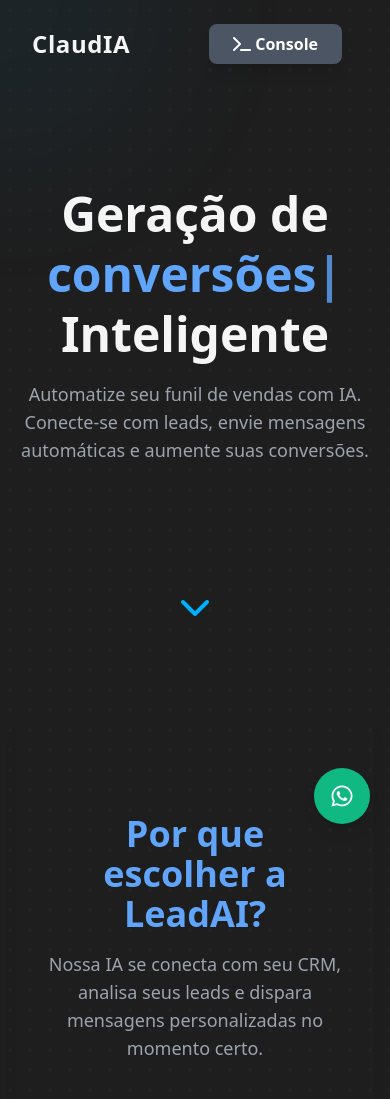
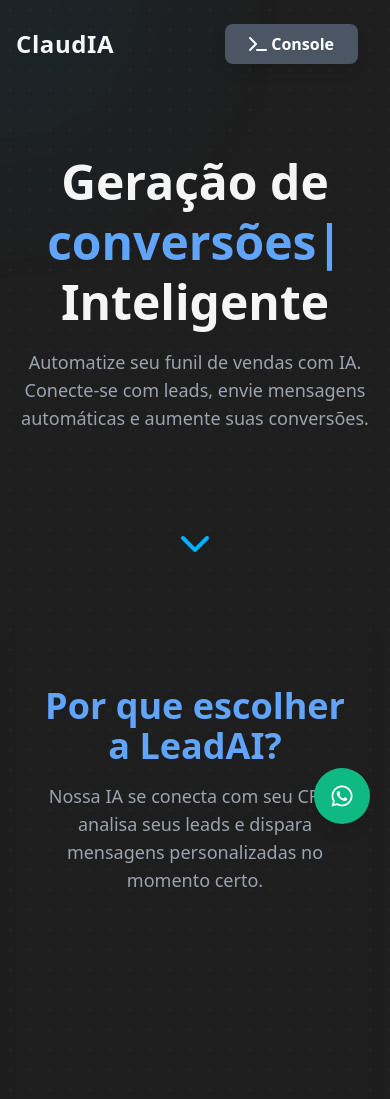
Before and after one commit to flaviozno/biofy-hack, a plain HTML site: page src/index.html in a window 390 px wide. Shown: the top 1099 px of the page. Drawn offline with nearby package versions, Linux system fonts and the light colour scheme.

Commit message:
responsivo

```diff
--- a/src/index.html
+++ b/src/index.html
@@ -85,7 +85,9 @@
 
       <div class="absolute inset-0 bg-grid z-0"></div>
 
-      <header class="relative py-6 px-8 flex justify-between items-center z-10">
+      <header
+        class="relative py-6 px-4 md:px-8 flex justify-between items-center z-10"
+      >
         <h1 class="text-2xl font-extrabold tracking-wide">ClaudIA</h1>
         <div>
           <button
@@ -96,7 +98,7 @@
         </div>
       </header>
 
-      <section class="relative text-center py-24 z-10">
+      <section class="relative text-center py-16 md:py-24 z-10">
         <h2 class="text-5xl font-extrabold leading-tight">
           Geração de
           <span class="text-blue-400 typewriter"
@@ -115,7 +117,7 @@
       </div>
 
       <section
-        class="section gs-reveal relative py-24 px-8 text-center bg-[#252525] rounded-2xl mx-4 md:mx-16 lg:mx-32 shadow-lg z-10 mt-24"
+        class="section gs-reveal relative py-16 px-4 md:px-8 text-center bg-[#252525] rounded-2xl mx-4 md:mx-16 lg:mx-32 shadow-lg z-10 mt-16 md:mt-24"
       >
         <h2 class="text-4xl font-extrabold text-blue-400">
           Por que escolher a LeadAI?
@@ -152,7 +154,7 @@
         <i class="fas fa-chevron-down"></i>
       </div>
 
-      <section class="section gs-reveal relative py-24 text-center z-10">
+      <section class="section gs-reveal relative py-16 text-center z-10">
         <h2 class="text-4xl font-extrabold text-blue-400">Escolha seu Plano</h2>
         <p class="mt-4 text-lg text-gray-400 max-w-3xl mx-auto">
           Tenha acesso à IA LeadAI em planos sob medida para seu negócio.
@@ -196,7 +198,7 @@
       </div>
 
       <section
-        class="splide section gs-reveal relative z-10 p-20"
+        class="splide section gs-reveal relative z-10 px-4 md:px-20 py-12 md:py-20"
         id="carousel"
         aria-label="Comentários de clientes"
       >
@@ -372,7 +374,6 @@
             console.error("Erro:", err);
             alert("Erro ao enviar para API");
           }
-          // console.log("Contexto:", input.value);
         });
     });
 
```
